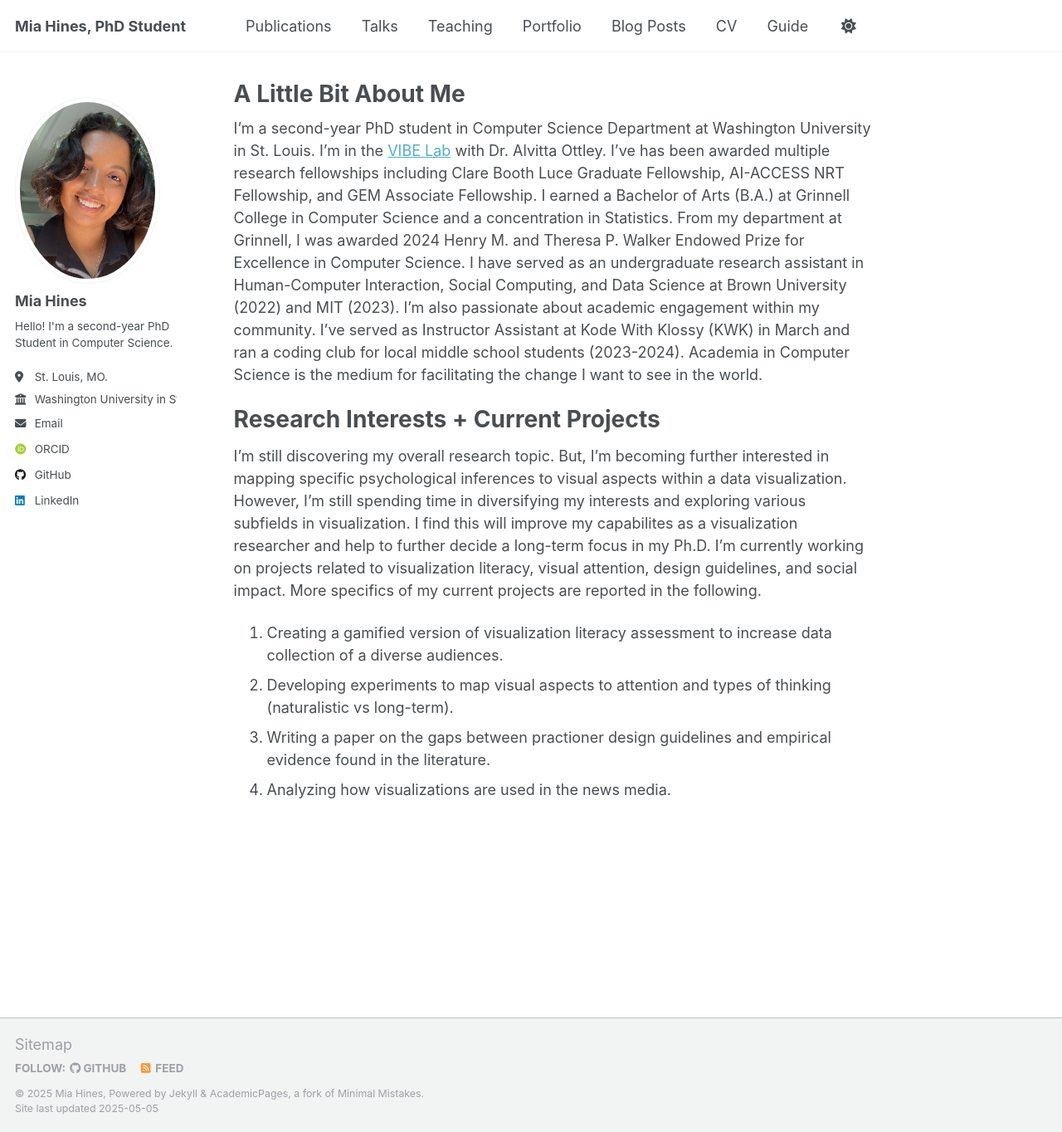
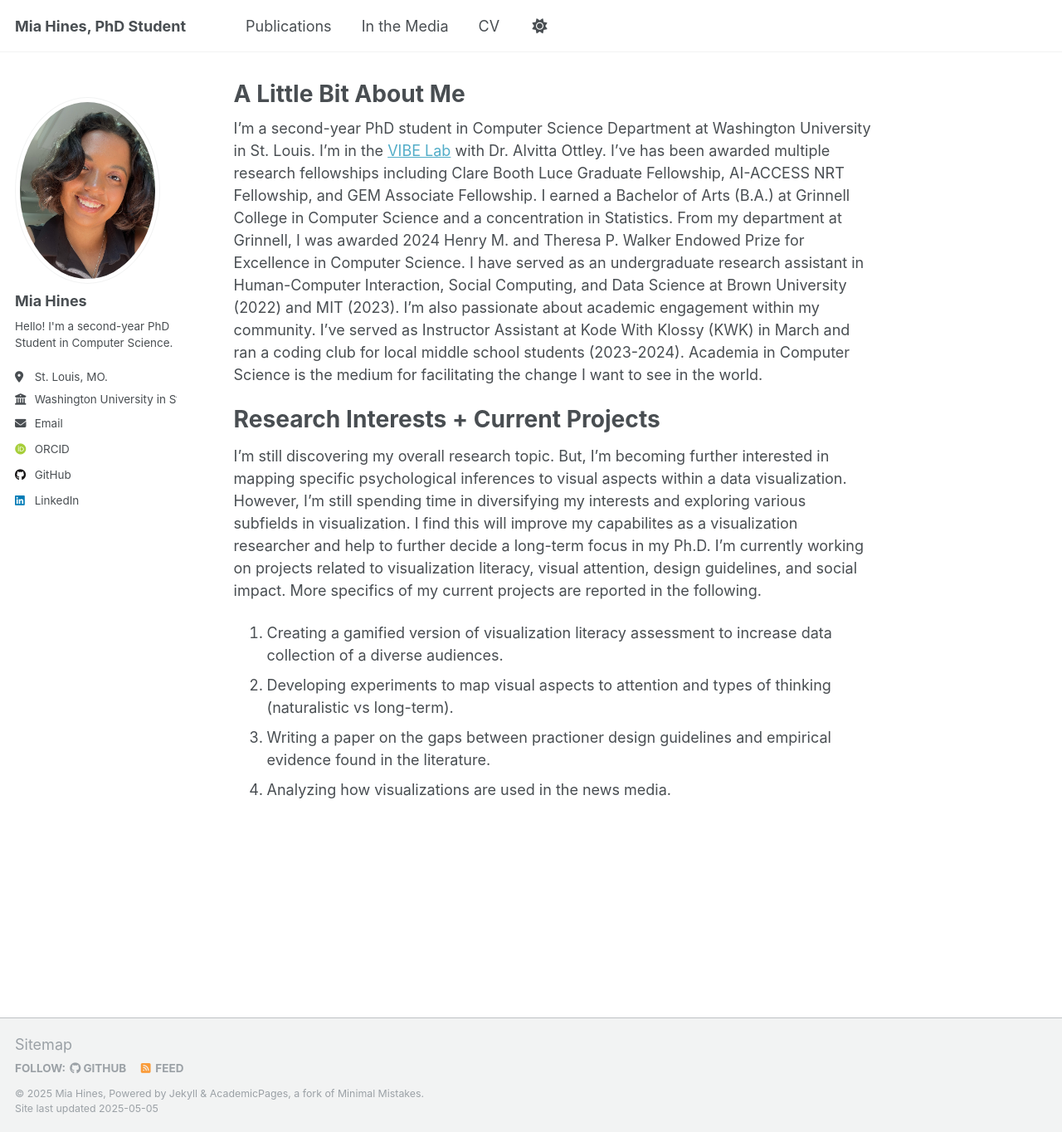
Before and after one commit to MiaHines/miahines.github.io, a Jekyll site: the page built from _pages/about.md, in a window 1280 px wide and 1364 px high. Shown: the whole window at 83% size. Built offline with Jekyll 4.4.1, drawn with Linux system fonts in a browser that asks for light colours; some web fonts are replaced.

Commit message:
updated navigation

```diff
--- a/_data/navigation.yml
+++ b/_data/navigation.yml
@@ -11,17 +11,17 @@ main:
   - title: "Publications"
     url: /publications/
 
-  - title: "Talks"
+  - title: "In the Media"
     url: /talks/
 
-  - title: "Teaching"
-    url: /teaching/
+ # - title: "Teaching"
+ #   url: /teaching/
 
-  - title: "Portfolio"
-    url: /portfolio/
+ # - title: "Portfolio"
+ #   url: /portfolio/
 
-  - title: "Blog Posts"
-    url: /year-archive/
+ # - title: "Blog Posts"
+  #  url: /year-archive/
 
   - title: "CV"
     url: /cv/
@@ -29,5 +29,5 @@ main:
   # - title: "CV"
   #   url: /cv-json/
 
-  - title: "Guide"
-    url: /markdown/
+  #- title: "Guide"
+  #  url: /markdown/
```
